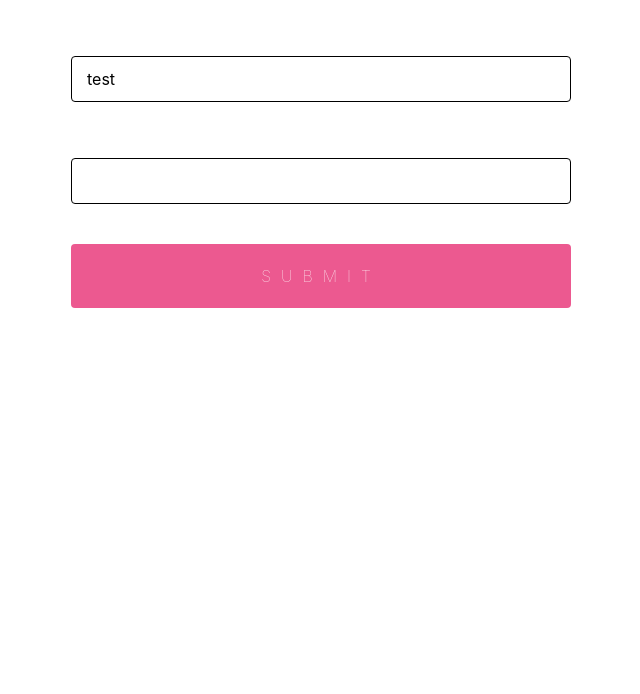
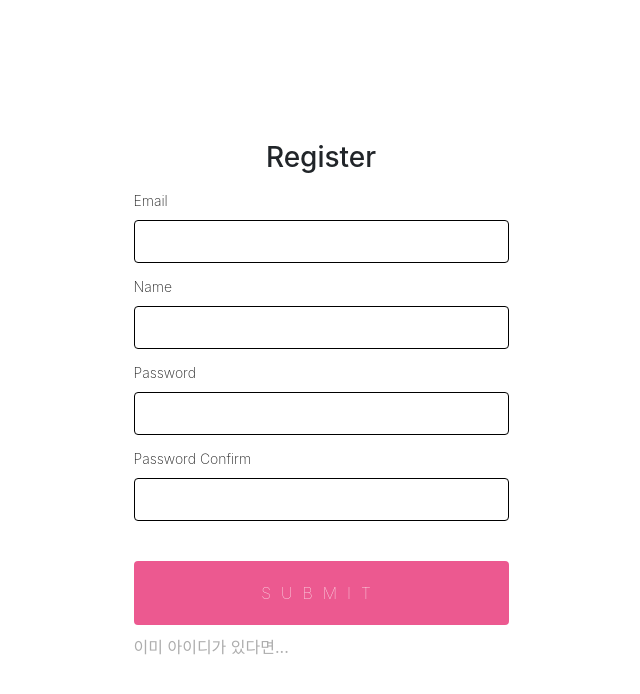
Before and after one commit to minhoo03/react-firebase-chat, a React (Create React App) app: page /register in a window 1280 px wide. Shown: the top 694 px of the page, without its empty margins (319-959 px from the left). Built offline with nearby package versions, Linux system fonts and the light colour scheme.

Commit message:
register page css

```diff
--- a/package.json
+++ b/package.json
@@ -44,5 +44,11 @@
       "last 1 firefox version",
       "last 1 safari version"
     ]
+  },
+  "devDependencies": {
+    "css-loader": "^5.0.1",
+    "node-sass": "^5.0.0",
+    "sass-loader": "^10.1.1",
+    "style-loader": "^2.0.0"
   }
 }
--- a/src/components/RegisterPage/RegisterPage.js
+++ b/src/components/RegisterPage/RegisterPage.js
@@ -1,18 +1,45 @@
 import React from 'react'
+import {Link} from 'react-router-dom'
 
 function RegisterPage() {
     return (
-        <div>
+        <div className="auth_wrapper">
+            <div className="auth_title">
+                <h3>Register</h3>
+            </div>
             <form>
-                <label>Example</label>
-                <input name="example" defaultValue="test" />
-                <label>ExampleRequired</label>
+                <label>Email</label>
                 <input
-                    name="exampleRequired"
+                    name="email"
+                    type="email"
+                    //ref={register({ required: true, maxLength: 10 })}
+                />
+                {/* {errors.exampleRequired && <p>This field is required</p>} */}
+
+                <label>Name</label>
+                <input
+                    name="name"
+                    //ref={register({ required: true, maxLength: 10 })}
+                />
+                {/* {errors.exampleRequired && <p>This field is required</p>} */}
+
+                <label>Password</label>
+                <input
+                    name="password"
+                    type="password"
+                    //ref={register({ required: true, maxLength: 10 })}
+                />
+                {/* {errors.exampleRequired && <p>This field is required</p>} */}
+
+                <label>Password Confirm</label>
+                <input
+                    name="password_confirm"
+                    type="password"
                     //ref={register({ required: true, maxLength: 10 })}
                 />
                 {/* {errors.exampleRequired && <p>This field is required</p>} */}
                 <input type="submit" />
+                <Link style={{color: '#adadad', textDecoration: 'none'}} to="Login">이미 아이디가 있다면...</Link>
             </form>
         </div>
     )
--- a/src/index.css
+++ b/src/index.css
@@ -4,35 +4,46 @@ body {
         'Helvetica Neue', sans-serif;
 }
 
-form {
-    max-width: 500px;
+.auth_wrapper {
+    display: flex;
+    flex-direction: column;
+    min-height: 100vh;
+    justify-content: center;
+}
+
+.auth_title h3 {
+    text-align: center;
+}
+
+.auth_wrapper form {
+    width: 375px;
     margin: 0 auto;
 }
 
-h1 {
+.auth_wrapper h1 {
     font-weight: 100;
-    color: white;
+    color: #222;
     text-align: center;
     padding-bottom: 10px;
     border-bottom: 1px solid rgb(79, 98, 148);
 }
 
-.form {
+.auth_wrapper .form {
     background: #0e101c;
     max-width: 400px;
     margin: 0 auto;
 }
 
-p {
+.auth_wrapper p {
     color: #bf1650;
 }
 
-p::before {
+.auth_wrapper p::before {
     display: inline;
     content: '⚠ ';
 }
 
-input {
+.auth_wrapper input {
     display: block;
     box-sizing: border-box;
     width: 100%;
@@ -43,19 +54,18 @@ input {
     font-size: 14px;
 }
 
-label {
+.auth_wrapper label {
     line-height: 2;
     text-align: left;
     display: block;
-    margin-bottom: 13px;
-    margin-top: 20px;
-    color: white;
+    margin: 5px 0;
+    color: #222;
     font-size: 14px;
     font-weight: 200;
 }
 
-button[type='submit'],
-input[type='submit'] {
+.auth_wrapper button[type='submit'],
+.auth_wrapper input[type='submit'] {
     background: #ec5990;
     color: white;
     text-transform: uppercase;
@@ -67,37 +77,32 @@ input[type='submit'] {
     letter-spacing: 10px;
 }
 
-button[type='submit']:hover,
-input[type='submit']:hover {
+.auth_wrapper button[type='submit']:hover,
+.auth_wrapper input[type='submit']:hover {
     background: #bf1650;
 }
 
-button[type='submit']:active,
-input[type='button']:active,
-input[type='submit']:active {
+.auth_wrapper button[type='submit']:active,
+.auth_wrapper input[type='button']:active,
+.auth_wrapper input[type='submit']:active {
     transition: 0.3s all;
     transform: translateY(3px);
     border: 1px solid transparent;
     opacity: 0.8;
 }
 
-input:disabled {
+.auth_wrapper input:disabled {
     opacity: 0.4;
 }
 
-input[type='button']:hover {
+.auth_wrapper input[type='button']:hover {
     transition: 0.3s all;
 }
 
-button[type='submit'],
-input[type='button'],
-input[type='submit'] {
+.auth_wrapper button[type='submit'],
+.auth_wrapper input[type='button'],
+.auth_wrapper input[type='submit'] {
     -webkit-appearance: none;
-}
-
-.App {
-    max-width: 600px;
-    margin: 0 auto;
 }
 
 button[type='button'] {
@@ -125,3 +130,8 @@ button {
     padding: 10px 20px;
     border-radius: 4px;
 }
+
+.link_login {
+    color: #adadad;
+    text-decoration: none;
+}
```
Also changed, not shown: 2 other files (tests, documents, lock files or other folders).
